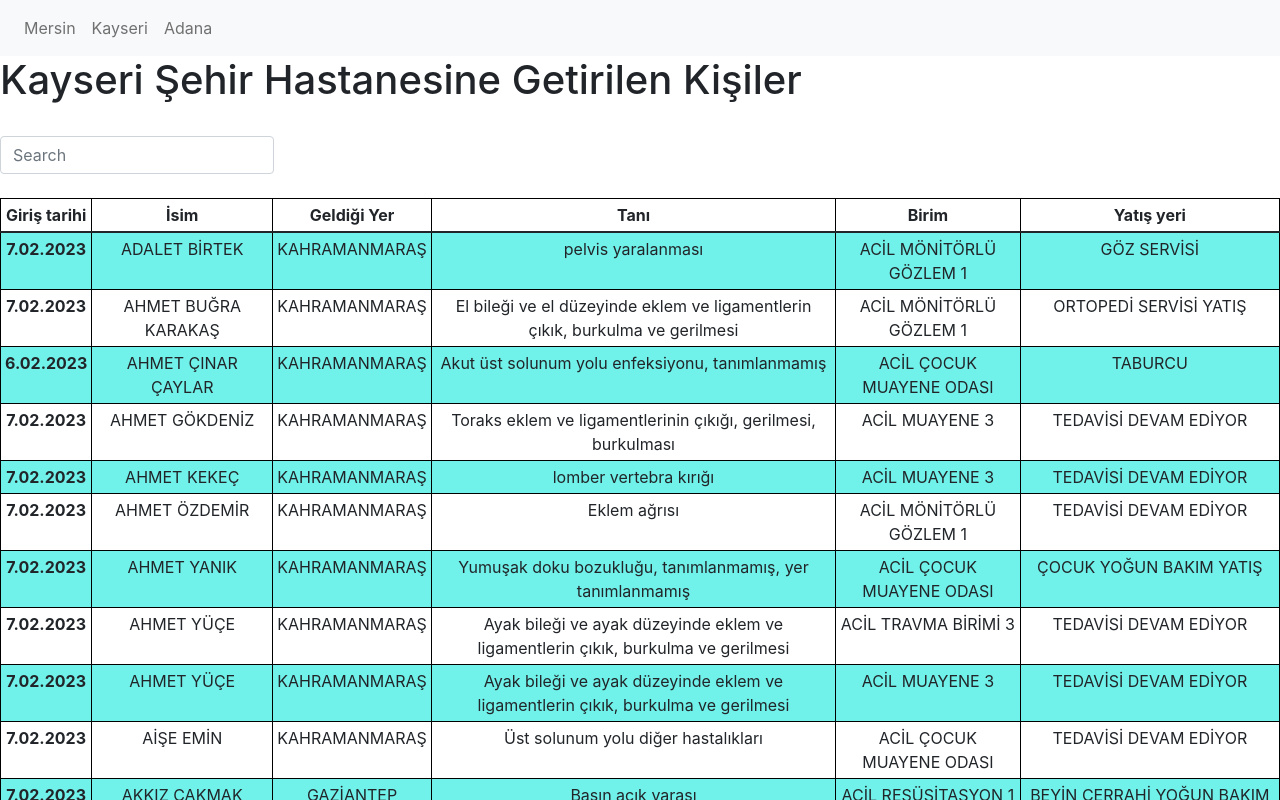
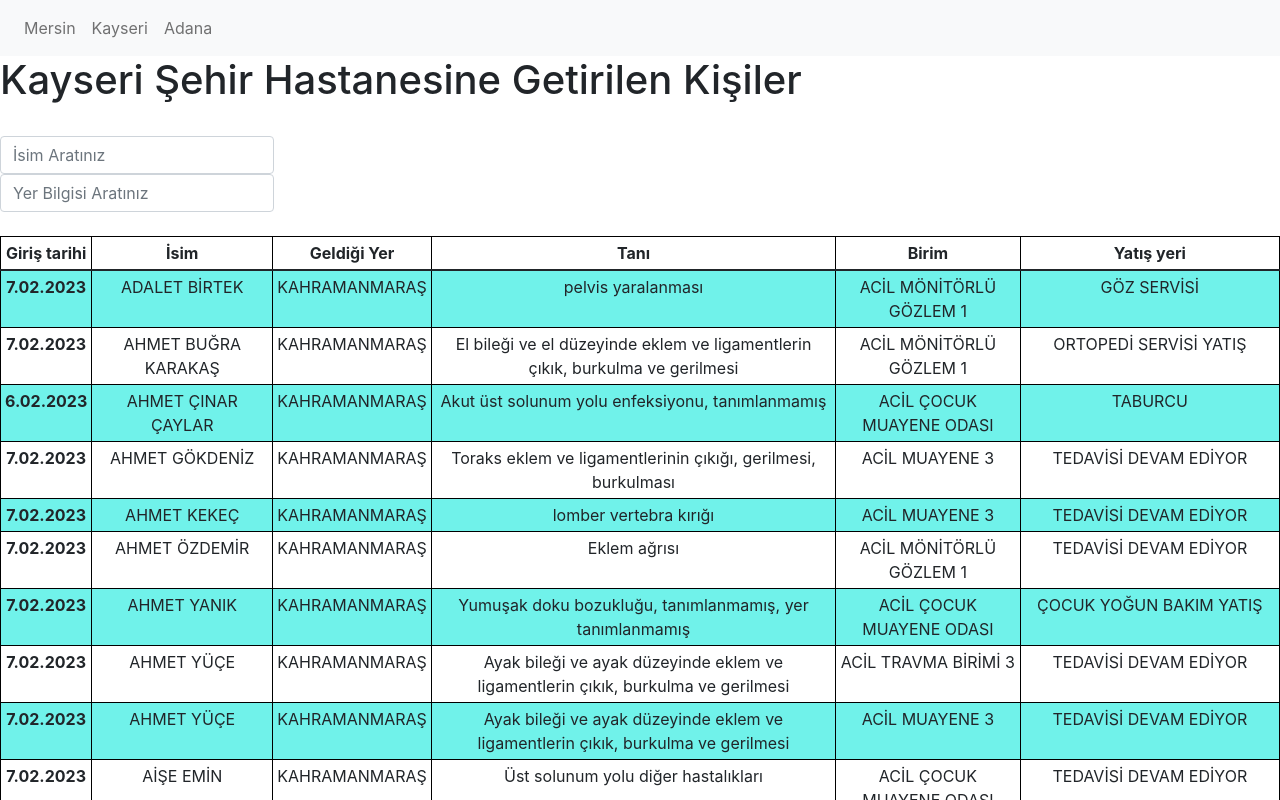
Before and after one commit to rasitozgun/deprem-hastane-data, a React (Create React App) app: page /kayseriPage in a window 1280 px wide. Shown: the top 800 px of the page. Built offline with nearby package versions, Linux system fonts and the light colour scheme.

Commit message:
Kayseri için geldiği yer araması

```diff
--- a/src/pages/KayseriPage.js
+++ b/src/pages/KayseriPage.js
@@ -5,9 +5,14 @@ import ReactPaginate from "react-paginate";
 import Navbar from "../components/Navbar";
 
 function KayseriPage() {
+  //gösterilecek filtrelenen veri
   const [items, setItem] = useState([]);
+  //arama yapılacak veriyi tutuyor hiç değişmiyor
   const [searchItem, setSearchItem] = useState([]);
-  const [filterItem, setFilterItem] = useState("");
+  //filter item arama kutusundaki metni tutuyor
+  const [filterIsimItem, setFilterIsimItem] = useState("");
+
+  const [filterYerItem, setFilterYerItem] = useState("");
   const [currentItemPage, setCurrentItemPage] = useState(1);
   const postItemPerPage = 120;
 
@@ -24,16 +29,27 @@ function KayseriPage() {
 
   const totalPosts = Math.ceil(items.length / postItemPerPage);
 
-  const handleFilter = (e) => {
+  const handleIsimFilter = (e) => {
     if (e.target.value === "") {
       setItem(searchItem);
     } else if (regex.test(e.target.value)) {
-      const filterResult = searchItem.filter((item) =>
+      const filterResult = items.filter((item) =>
       item["isim"].toLocaleLowerCase('tr-TR').includes(e.target.value.toLocaleLowerCase('tr-TR'))
       );
       setItem(filterResult);
     }
-    setFilterItem(e.target.value);
+    setFilterIsimItem(e.target.value);
+  };
+  const handleYerFilter = (e) => {
+    if (e.target.value === "") {
+      setItem(searchItem);
+    } else if (regex.test(e.target.value)) {
+      const filterResult = items.filter((item) =>
+      item["geldigiYer"].toLocaleLowerCase('tr-TR').includes(e.target.value.toLocaleLowerCase('tr-TR'))
+      );
+      setItem(filterResult);
+    }
+    setFilterYerItem(e.target.value);
   };
 
   const handlePageClick = (data) => {
@@ -49,10 +65,17 @@ function KayseriPage() {
         <div className="form-outline ">
           <input
             type="search"
-            value={filterItem}
-            onInput={(e) => handleFilter(e)}
+            value={filterIsimItem}
+            onInput={(e) => handleIsimFilter(e)}
             className={"form-control justify-content-center"}
-            placeholder="Search"
+            placeholder="İsim Aratınız"
+          />
+          <input
+            type="search"
+            value={filterYerItem}
+            onInput={(e) => handleYerFilter(e)}
+            className={"form-control justify-content-center"}
+            placeholder="Yer Bilgisi Aratınız"
           />
         </div>
       </div>
```
